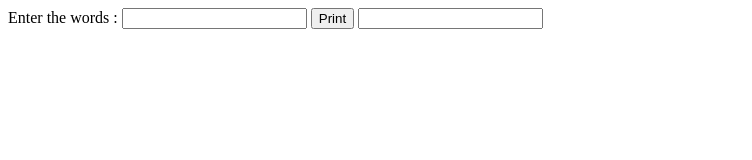
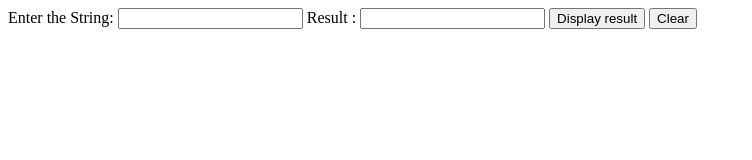
Before and after one commit to iSubhamSingh/SortWords, a plain HTML site: page index.html in a window 1280 px wide. Shown: the whole page, without its empty margins (0-752 px from the left). Drawn offline with Linux system fonts and the light colour scheme.

Commit message:
Update index.html

```diff
--- a/index.html
+++ b/index.html
@@ -4,12 +4,21 @@
     <meta charset="UTF-8">
     <meta http-equiv="X-UA-Compatible" content="IE=edge">
     <meta name="viewport" content="width=device-width, initial-scale=1.0">
+    <link rel="stylesheet" href="style.css">
     <title>Sort words in a String </title>
 </head>
 <body>
-    Enter the words :
-    <input type="text" name="input" id="words">
-    <button type="submit" onclick="sortWords()">Print </button>
-    <input type="text" name="result" id="result">
+    <div class="container">
+
+            <span>Enter the String: </span>
+            <input type="text" id="string">
+            <span>Result :</span>
+            <input type="text" id="result">
+            <button type="submit" onclick="sort()">Display result</button>
+            <button type="reset" onclick="eraseText()">Clear</button>
+    </div>
+
+    <script src="script.js"></script>
+
 </body>
 </html>
```
